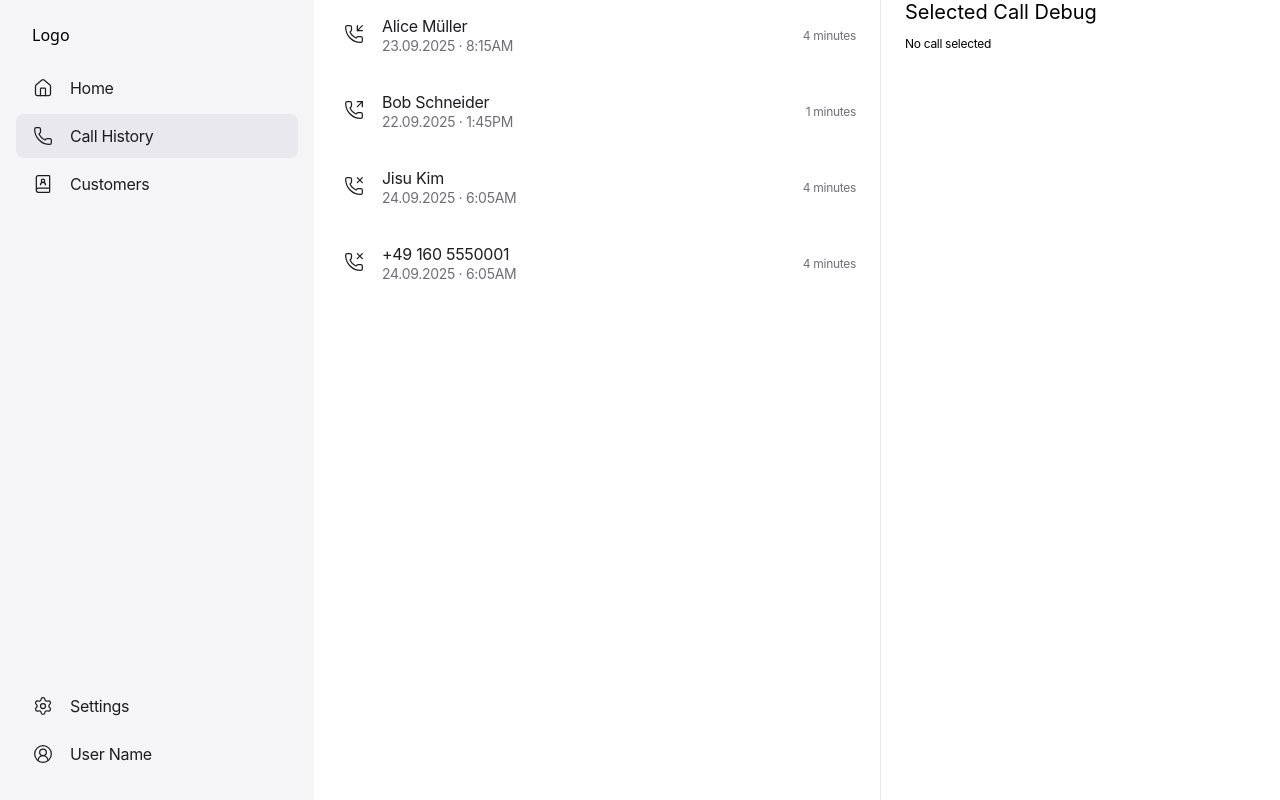
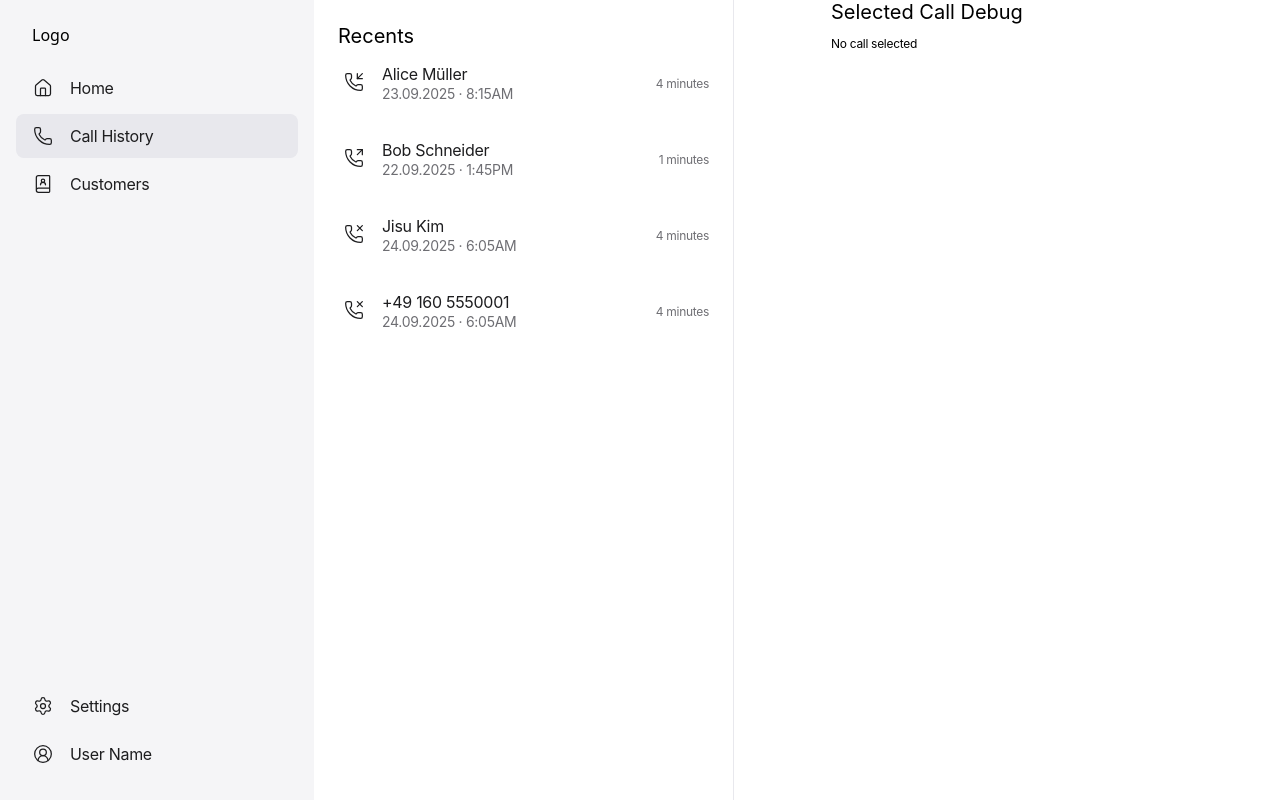
Before and after one commit to JinKim1011/peekly, a React (Vite) app: page /calls in a window 1280 px wide. Built offline with nearby package versions, Linux system fonts and the light colour scheme.

Commit message:
feat: add list pane layout wrappr for contianing CallList and TitleWrapper

```diff
--- a/src/pages/Calls.tsx
+++ b/src/pages/Calls.tsx
@@ -2,6 +2,7 @@ import { mockCalls, mockContacts } from '../mocks/data';
 import { CallList } from '../components/calls/CallList';
 import { useState } from 'react';
 import { designTokens } from '../design-tokens';
+import { TitleWrapper } from '../components/common/TitleWrapper';
 
 
 export default function Calls() {
@@ -26,8 +27,29 @@ export default function Calls() {
 
   const selectedCall = callsWithContact.find(call => call.callId === selectedId);
 
+  const pageStyle: React.CSSProperties = {
+    display: 'flex',
+    flexDirection: 'row',
+    height: '100%'
+  };
+
+  const listPaneStyle: React.CSSProperties = {
+    display: 'flex',
+    width: 420,
+    flexDirection: 'column',
+    alignSelf: 'stretch',
+    borderRight: `${designTokens.border.width[1]} solid ${designTokens.colors.border.muted}`,
+    flex: '0 0 auto',
+  };
+
   return (
-    <div style={{ display: 'flex', flexDirection: 'row', height: '100%' }}>
+    <div style={pageStyle}>
+      <div style={listPaneStyle}>
+        <TitleWrapper
+          title="Recents"
+          titleSize="s"
+          divider={false}
+        />
         <CallList
           calls={callsWithContact}
           selectedCallId={selectedId}
@@ -35,6 +57,7 @@ export default function Calls() {
           className=""
           ariaLabel="Call History"
         />
+      </div>
       <div style={{
         maxWidth: 400,
         margin: '0 auto',
@@ -42,7 +65,6 @@ export default function Calls() {
         flexDirection: 'column',
         flex: `1 0 0`,
         padding: `0 ${designTokens.spacing.l}`,
-        borderLeft: `${designTokens.border.width[1]} solid ${designTokens.colors.border.muted}`,
       }}>
         <strong style={designTokens.typography.title3}>Selected Call Debug</strong>
         <pre style={{
```
Lines whose indentation alone changed are shown as unchanged.
